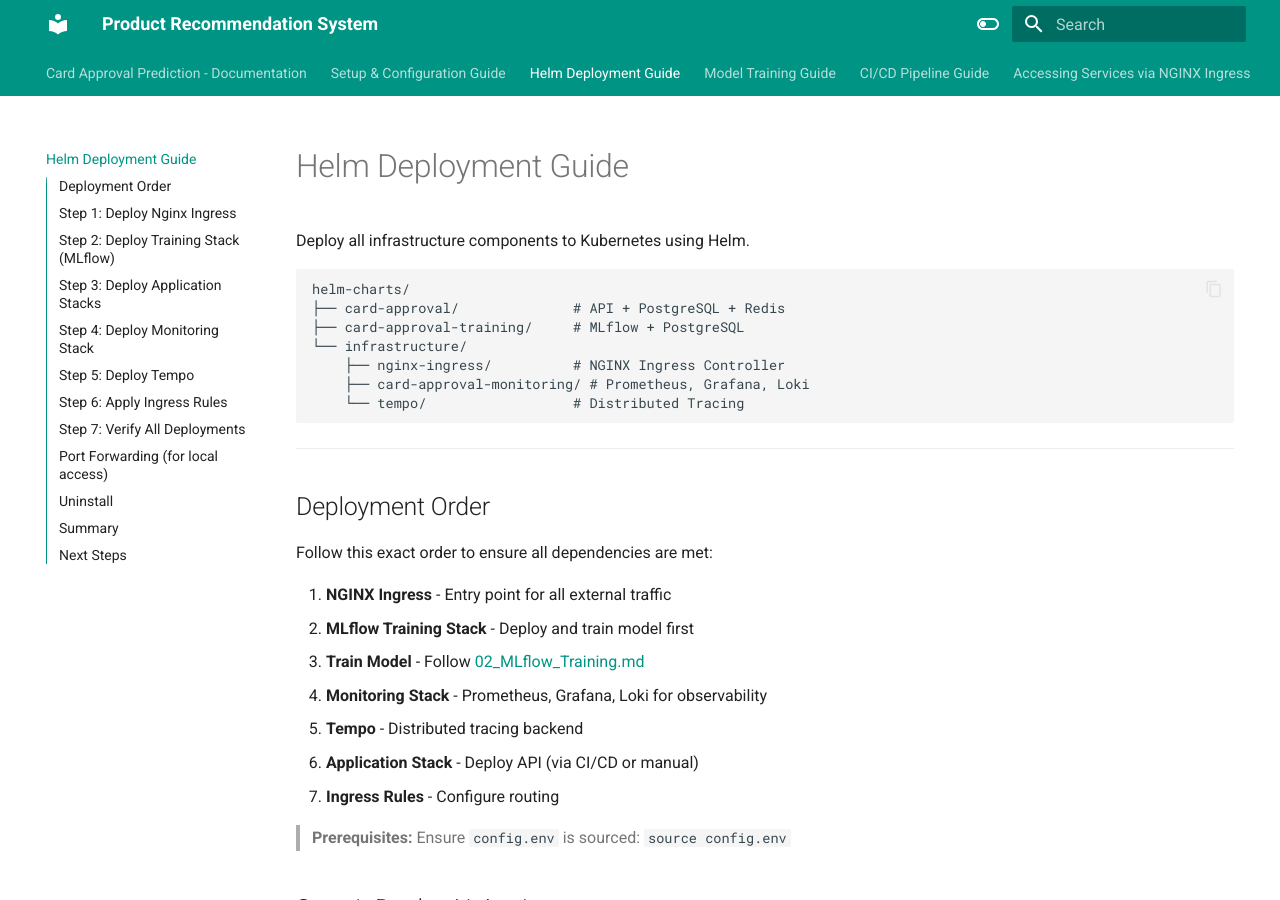
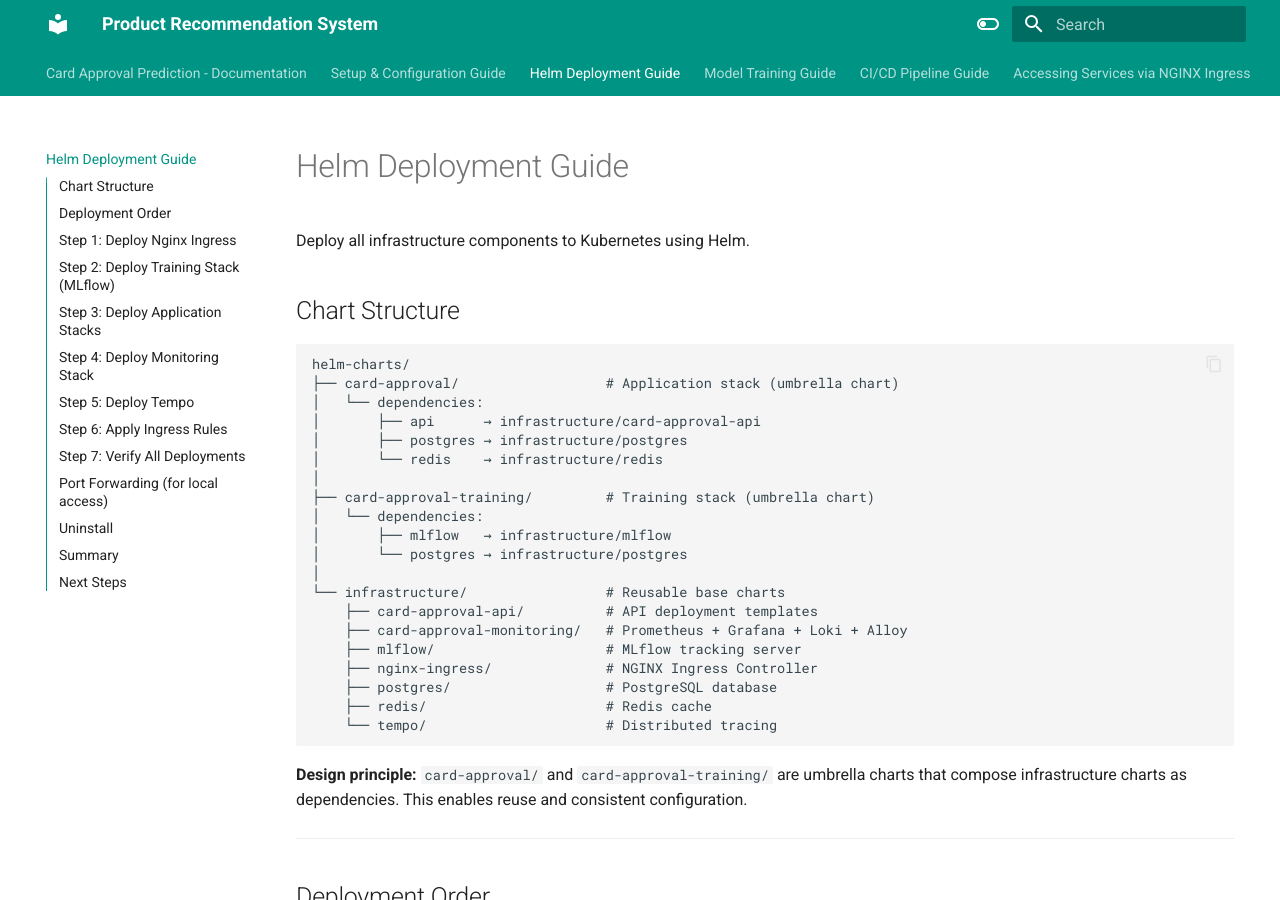
Before and after one commit to thanhphat-19/card-approval-prediction-review, an MkDocs documentation site: the page built from docs/01_Helm_Deployment.md, in a window 1280 px wide and 900 px high. Built offline with MkDocs 1.6.1 and Material for MkDocs 9.7.7, drawn with Linux system fonts in a browser that asks for light colours.

Commit message:
feat: review

````diff
--- a/docs/01_Helm_Deployment.md
+++ b/docs/01_Helm_Deployment.md
@@ -2,15 +2,32 @@
 
 Deploy all infrastructure components to Kubernetes using Helm.
 
+## Chart Structure
+
 ```
 helm-charts/
-├── card-approval/              # API + PostgreSQL + Redis
-├── card-approval-training/     # MLflow + PostgreSQL
-└── infrastructure/
-    ├── nginx-ingress/          # NGINX Ingress Controller
-    ├── card-approval-monitoring/ # Prometheus, Grafana, Loki
-    └── tempo/                  # Distributed Tracing
+├── card-approval/                  # Application stack (umbrella chart)
+│   └── dependencies:
+│       ├── api      → infrastructure/card-approval-api
+│       ├── postgres → infrastructure/postgres
+│       └── redis    → infrastructure/redis
+│
+├── card-approval-training/         # Training stack (umbrella chart)
+│   └── dependencies:
+│       ├── mlflow   → infrastructure/mlflow
+│       └── postgres → infrastructure/postgres
+│
+└── infrastructure/                 # Reusable base charts
+    ├── card-approval-api/          # API deployment templates
+    ├── card-approval-monitoring/   # Prometheus + Grafana + Loki + Alloy
+    ├── mlflow/                     # MLflow tracking server
+    ├── nginx-ingress/              # NGINX Ingress Controller
+    ├── postgres/                   # PostgreSQL database
+    ├── redis/                      # Redis cache
+    └── tempo/                      # Distributed tracing
 ```
+
+**Design principle:** `card-approval/` and `card-approval-training/` are umbrella charts that compose infrastructure charts as dependencies. This enables reuse and consistent configuration.
 
 ---
 
````
Also changed, not shown: 8 other files.
